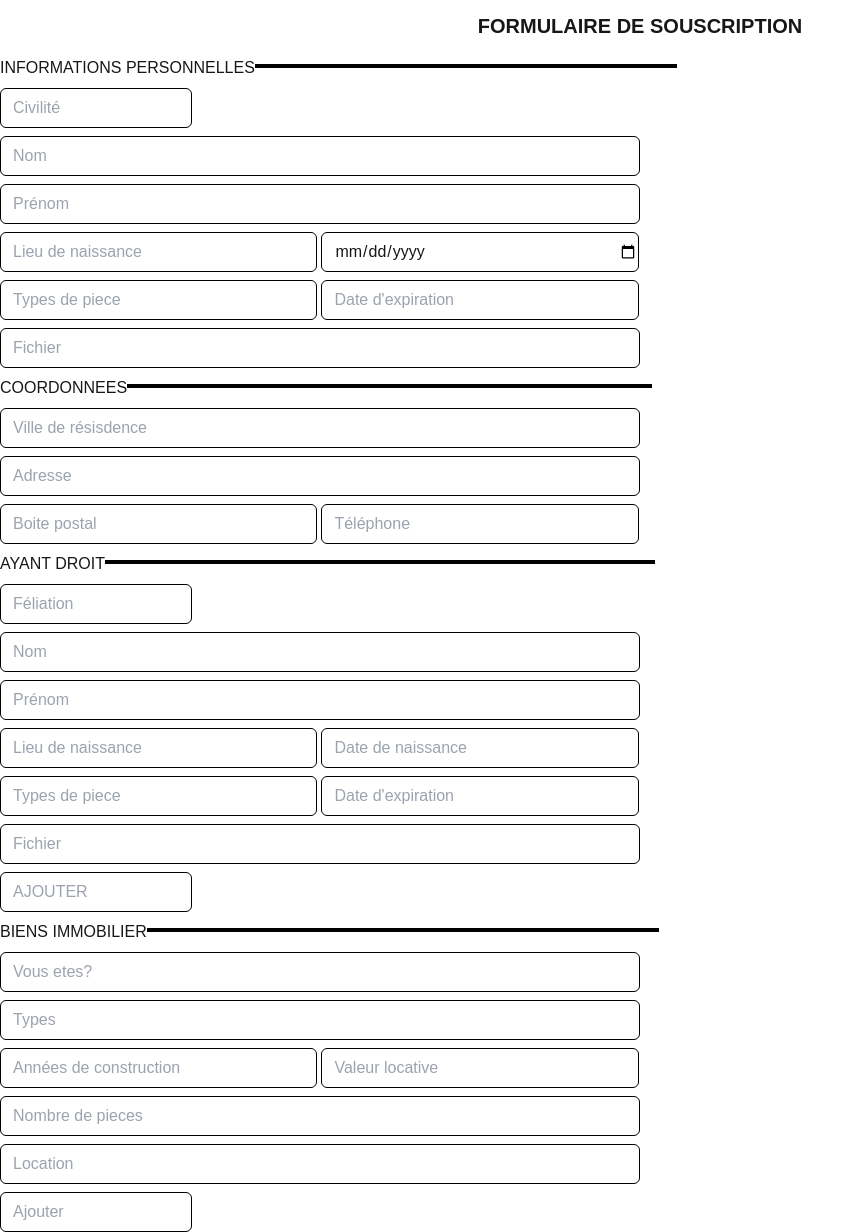
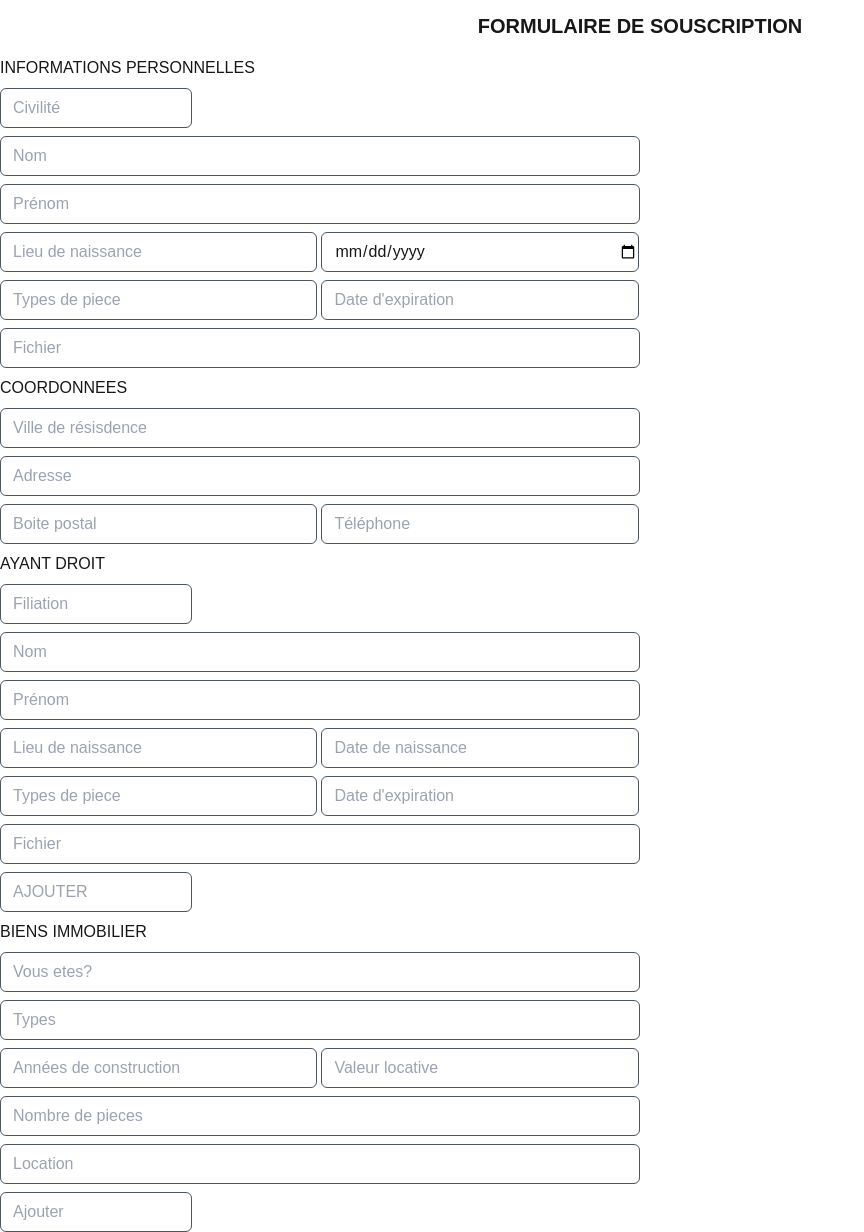
Before and after one commit to EmomiSethForgive/Formulaire__Newton, a Next.js app: page / in a window 1280 px wide. Shown: the whole page, without its empty margins (0-864 px from the left). Built offline with nearby package versions, Linux system fonts and the light colour scheme.

Commit message:
3 commit

```diff
--- a/app/components/Forms.jsx
+++ b/app/components/Forms.jsx
@@ -5,60 +5,60 @@ export function Forms() {
         <div className="flex flex-col w-95% gap-2">
           <div className="flex w-full">
             <h1 className="max-sm:text-xs w-[] ">INFORMATIONS PERSONNELLES</h1>
-            <div className="w-[50%] md:w-[33%] bg-black md:mt-2 max-md:m-auto h-1"></div>
+            <div className="w-[50%] md:w-[33%] bg-gray-600 bg-transparent md:mt-2 max-md:m-auto h-1"></div>
           </div>
-          <input type="text" placeholder="Civilité" className=" border border-black  h-10  rounded-md pl-3 w-[20%]  md:w-[15%] " />
-          <input type="text" placeholder="Nom" className=" border border-black  h-10  rounded-md pl-3 max-sm:w-full w-[70%] md:w-[50%] " />
-          <input type="text" placeholder="Prénom" className=" border border-black  h-10  rounded-md pl-3 max-sm:w-full w-[70%] md:w-[50%] " />
+          <input type="text" placeholder="Civilité" className=" border border-gray-600 bg-transparent  h-10  rounded-md pl-3 max-sm:pl-2 w-[25%]  md:w-[15%] " />
+          <input type="text" placeholder="Nom" className=" border border-gray-600 bg-transparent  h-10  rounded-md pl-3 max-sm:pl-2 max-sm:w-full w-[70%] md:w-[50%] " />
+          <input type="text" placeholder="Prénom" className=" border border-gray-600 bg-transparent  h-10  rounded-md pl-3 max-sm:pl-2 max-sm:w-full w-[70%] md:w-[50%] " />
           <div className="flex gap-1">
-            <input type="text" placeholder="Lieu de naissance" className="border border-black  h-10  rounded-md pl-3 max-sm:w-[49.7%] w-[24.8%] " />
-            <input type="date" placeholder="Date de naissance" className="border border-black  h-10  rounded-md pl-3 max-sm:w-[49.7%] w-[24.8%] " />
+            <input type="text" placeholder="Lieu de naissance" className="border border-gray-600 bg-transparent  h-10  rounded-md pl-3 max-sm:pl-2 max-sm:w-[49.7%] w-[24.8%] " />
+            <input type="date" placeholder="Date de naissance" className="border border-gray-600 bg-transparent  h-10  rounded-md pl-3 max-sm:pl-2 max-sm:w-[49.7%] w-[24.8%] " />
           </div>
           <div className="flex gap-1">
-            <input type="text" placeholder="Types de piece" className="border border-black  h-10  rounded-md pl-3 max-sm:w-[49.7%] w-[24.8%]" />
-            <input type="text" placeholder="Date d'expiration" className="border border-black  h-10  rounded-md pl-3 max-sm:w-[49.7%] w-[24.8%] " />
+            <input type="text" placeholder="Types de piece" className="border border-gray-600 bg-transparent  h-10  rounded-md pl-3 max-sm:pl-2 max-sm:w-[49.7%] w-[24.8%]" />
+            <input type="text" placeholder="Date d'expiration" className="border border-gray-600 bg-transparent  h-10  rounded-md pl-3 max-sm:pl-2 max-sm:w-[49.7%] w-[24.8%] " />
           </div>
-          <input type="text" placeholder="Fichier" className="border border-black  h-10  rounded-md pl-3 max-sm:w-full w-[70%] md:w-[50%] " />
+          <input type="text" placeholder="Fichier" className="border border-gray-600 bg-transparent  h-10  rounded-md pl-3 max-sm:pl-2 max-sm:w-full w-[70%] md:w-[50%] " />
           <div className="flex w-full">
             <h1 className="max-sm:text-xs">COORDONNEES</h1>
-            <div className="w-[90%] bg-black md:w-[41%] md:mt-2 max-sm:m-auto h-1"></div>
+            <div className="w-[90%] bg-gray-600 bg-transparent md:w-[41%] md:mt-2 max-sm:m-auto h-1"></div>
           </div>
-          <input type="text" placeholder="Ville de résisdence" className="border border-black  h-10  rounded-md pl-3 max-sm:w-full w-[70%] md:w-[50%] " />
-          <input type="text" placeholder="Adresse" className="border border-black  h-10  rounded-md pl-3 max-sm:w-full w-[70%] md:w-[50%] " />
+          <input type="text" placeholder="Ville de résisdence" className="border border-gray-600 bg-transparent  h-10  rounded-md pl-3 max-sm:pl-2 max-sm:w-full w-[70%] md:w-[50%] " />
+          <input type="text" placeholder="Adresse" className="border border-gray-600 bg-transparent  h-10  rounded-md pl-3 max-sm:pl-2 max-sm:w-full w-[70%] md:w-[50%] " />
           <div className="flex gap-1">
-            <input type="text" placeholder="Boite postal" className="border border-black  h-10  rounded-md pl-3 max-sm:w-[49.7%] w-[24.8%] " />
-            <input type="number" placeholder="Téléphone" className="border border-black  h-10  rounded-md pl-3 max-sm:w-[49.7%] w-[24.8%] " />
+            <input type="text" placeholder="Boite postal" className="border border-gray-600 bg-transparent  h-10  rounded-md pl-3 max-sm:pl-2 max-sm:w-[49.7%] w-[24.8%] " />
+            <input type="number" placeholder="Téléphone" className="border border-gray-600 bg-transparent  h-10  rounded-md pl-3 max-sm:pl-2 max-sm:w-[49.7%] w-[24.8%] " />
           </div>
           <div className="flex w-full">
             <h1 className="max-sm:text-xs">AYANT DROIT</h1>
-            <div className="w-[80%] md:w-[43%] md:mt-2 bg-black  max-sm:m-auto h-1"></div>
+            <div className="w-[80%] md:w-[43%] md:mt-2 bg-gray-600 bg-transparent  max-sm:m-auto h-1"></div>
           </div>
-          <input type="text" placeholder="Féliation" className="border border-black  h-10  rounded-md pl-3 w-[20%]  md:w-[15%] " />
-          <input type="text" placeholder="Nom" className="border border-black  h-10  rounded-md pl-3 max-sm:w-full w-[70%] md:w-[50%] " />
-          <input type="text" placeholder="Prénom" className="border border-black  h-10  rounded-md pl-3 max-sm:w-full w-[70%] md:w-[50%] " />
+          <input type="text" placeholder="Filiation" className="border border-gray-600 bg-transparent  h-10  rounded-md pl-3 max-sm:pl-2 w-[25%]  md:w-[15%] " />
+          <input type="text" placeholder="Nom" className="border border-gray-600 bg-transparent  h-10  rounded-md pl-3 max-sm:pl-2 max-sm:w-full w-[70%] md:w-[50%] " />
+          <input type="text" placeholder="Prénom" className="border border-gray-600 bg-transparent  h-10  rounded-md pl-3 max-sm:pl-2 max-sm:w-full w-[70%] md:w-[50%] " />
           <div className="flex gap-1">
-            <input type="text" placeholder="Lieu de naissance" className="border border-black  h-10  rounded-md pl-3 max-sm:w-[49.7%] w-[24.8%] " />
-            <input type="text" placeholder="Date de naissance" className="border border-black  h-10  rounded-md pl-3 max-sm:w-[49.7%] w-[24.8%] " />
+            <input type="text" placeholder="Lieu de naissance" className="border border-gray-600 bg-transparent  h-10  rounded-md pl-3 max-sm:pl-2 max-sm:w-[49.7%] w-[24.8%] " />
+            <input type="text" placeholder="Date de naissance" className="border border-gray-600 bg-transparent  h-10  rounded-md pl-3 max-sm:pl-2 max-sm:w-[49.7%] w-[24.8%] " />
           </div>
           <div className="flex gap-1">
-            <input type="text" placeholder="Types de piece" className="border border-black  h-10  rounded-md pl-3 max-sm:w-[49.7%] w-[24.8%] " />
-            <input type="text" placeholder="Date d'expiration" className="border border-black  h-10  rounded-md pl-3 max-sm:w-[49.7%] w-[24.8%] " />
+            <input type="text" placeholder="Types de piece" className="border border-gray-600 bg-transparent  h-10  rounded-md pl-3 max-sm:pl-2 max-sm:w-[49.7%] w-[24.8%] " />
+            <input type="text" placeholder="Date d'expiration" className="border border-gray-600 bg-transparent  h-10  rounded-md pl-3 max-sm:pl-2 max-sm:w-[49.7%] w-[24.8%] " />
           </div>
-          <input type="text" placeholder="Fichier" className="border border-black  h-10  rounded-md pl-3 max-sm:w-full w-[70%] md:w-[50%] " />
-          <input type="text" placeholder="AJOUTER" className="border border-black  h-10  rounded-md pl-3 w-[20%]  md:w-[15%] " />
+          <input type="text" placeholder="Fichier" className="border border-gray-600 bg-transparent  h-10  rounded-md pl-3 max-sm:pl-2 max-sm:w-full w-[70%] md:w-[50%] " />
+          <input type="text" placeholder="AJOUTER" className="border border-gray-600 bg-transparent  h-10  rounded-md pl-3 max-sm:pl-2 w-[25%]  md:w-[15%] " />
           <div className="flex w-full">
             <h1 className="max-sm:text-xs">BIENS IMMOBILIER</h1>
-            <div className="w-[72%] bg-black md:w-[40%] md:mt-2  max-sm:m-auto h-1"></div>
+            <div className="w-[72%] bg-gray-600 bg-transparent md:w-[40%] md:mt-2  max-sm:m-auto h-1"></div>
           </div>
-          <input type="text" placeholder="Vous etes?" className="border border-black  h-10  rounded-md pl-3 max-sm:w-full w-[70%] md:w-[50%] " />
-          <input type="text" placeholder="Types" className="border border-black  h-10  rounded-md pl-3 max-sm:w-full w-[70%] md:w-[50%] " />
+          <input type="text" placeholder="Vous etes?" className="border border-gray-600 bg-transparent  h-10  rounded-md pl-3 max-sm:pl-2 max-sm:w-full w-[70%] md:w-[50%] " />
+          <input type="text" placeholder="Types" className="border border-gray-600 bg-transparent  h-10  rounded-md pl-3 max-sm:pl-2 max-sm:w-full w-[70%] md:w-[50%] " />
           <div className="flex gap-1">
-            <input type="text" placeholder="Années de construction" className="border border-black  h-10  rounded-md pl-3 max-sm:w-[49.7%] w-[24.8%] " />
-            <input type="text" placeholder="Valeur locative" className="border border-black  h-10  rounded-md pl-3 max-sm:w-[49.7%] w-[24.8%] " />
+            <input type="text" placeholder="Années de construction" className="border border-gray-600 bg-transparent  h-10  rounded-md pl-3 max-sm:pl-2 max-sm:w-[49.7%] w-[24.8%] " />
+            <input type="text" placeholder="Valeur locative" className="border border-gray-600 bg-transparent  h-10  rounded-md pl-3 max-sm:pl-2 max-sm:w-[49.7%] w-[24.8%] " />
           </div>
-          <input type="text" placeholder="Nombre de pieces" className="border border-black  h-10  rounded-md pl-3 max-sm:w-full w-[70%] md:w-[50%] " />
-          <input type="text" placeholder="Location" className="border border-black  h-10  rounded-md pl-3 max-sm:w-full w-[70%] md:w-[50%] " />
-          <input type="text" placeholder="Ajouter" className="border border-black  h-10  rounded-md pl-3 w-[20%]  md:w-[15%] " />
+          <input type="text" placeholder="Nombre de pieces" className="border border-gray-600 bg-transparent  h-10  rounded-md pl-3 max-sm:pl-2 max-sm:w-full w-[70%] md:w-[50%] " />
+          <input type="text" placeholder="Location" className="border border-gray-600 bg-transparent  h-10  rounded-md pl-3 max-sm:pl-2 max-sm:w-full w-[70%] md:w-[50%] " />
+          <input type="text" placeholder="Ajouter" className="border border-gray-600 bg-transparent  h-10  rounded-md pl-3 max-sm:pl-2 w-[25%]  md:w-[15%] " />
         </div>
       </form>
     </div>
```
